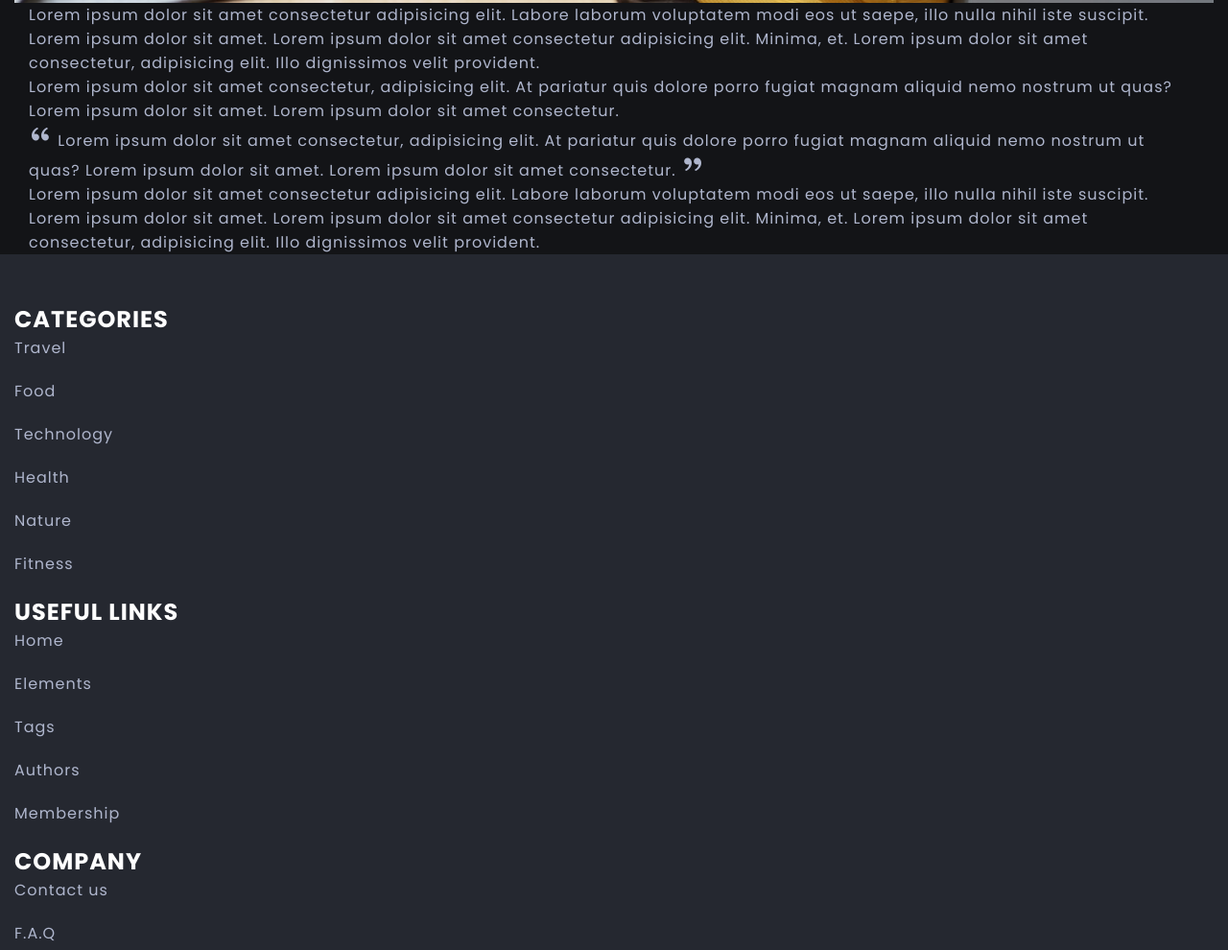
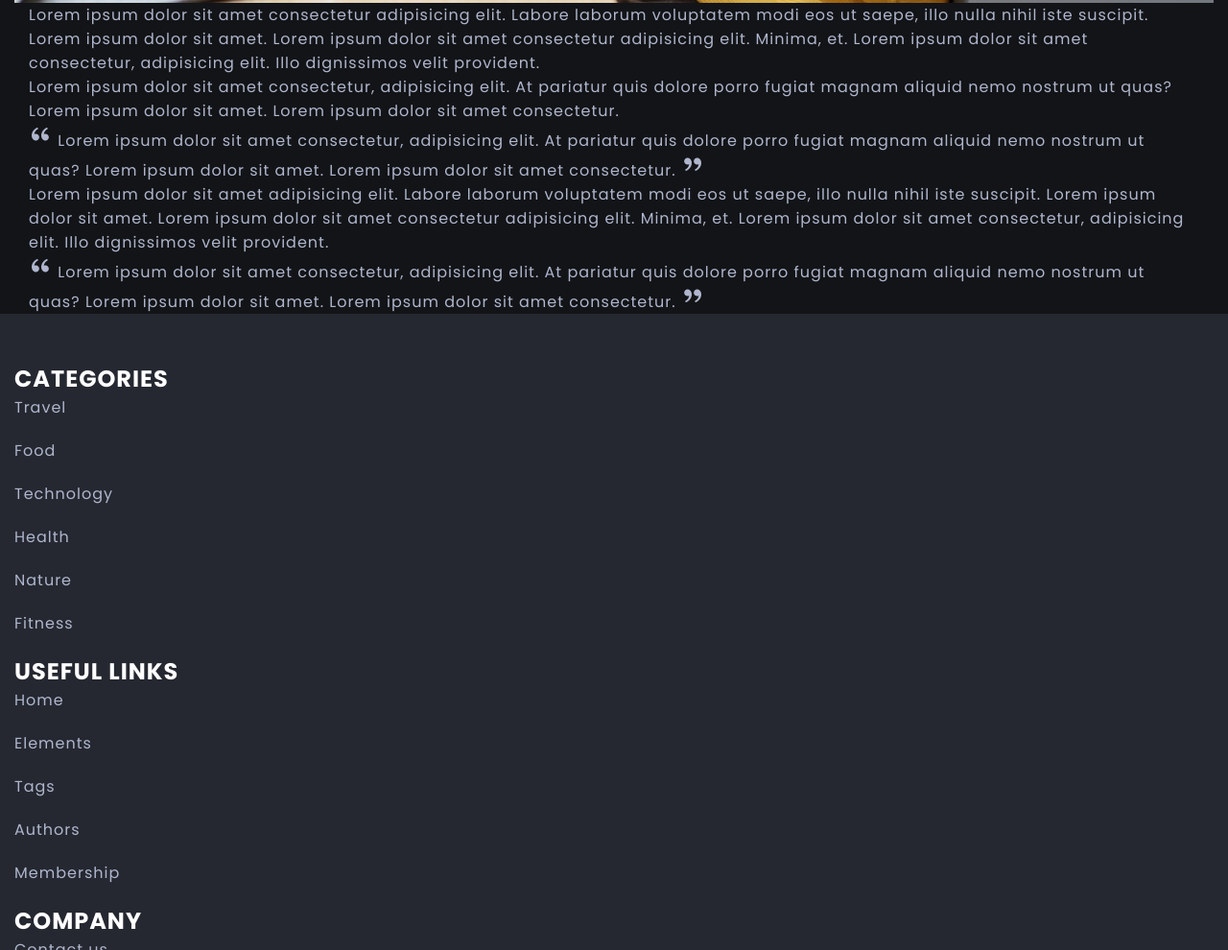
Before and after one commit to Zafargit1/Zafar-blog, a plain HTML site: page post.html in a window 1280 px wide. Shown: the part 962-1952 px from the top of the page at 96% size. Drawn offline with nearby package versions, Linux system fonts and the light colour scheme.

Commit message:
new comment

```diff
--- a/post.html
+++ b/post.html
@@ -122,7 +122,15 @@
                     </p>
                 </blockquote>
 
-                <p>Lorem ipsum dolor sit amet consectetur adipisicing elit. Labore laborum voluptatem modi eos ut saepe, illo nulla nihil iste suscipit. Lorem ipsum dolor sit amet. Lorem ipsum dolor sit amet consectetur adipisicing elit. Minima, et. Lorem ipsum dolor sit amet consectetur, adipisicing elit. Illo dignissimos velit provident.</p>
+                <p>Lorem ipsum dolor sit amet adipisicing elit. Labore laborum voluptatem modi eos ut saepe, illo nulla nihil iste suscipit. Lorem ipsum dolor sit amet. Lorem ipsum dolor sit amet consectetur adipisicing elit. Minima, et. Lorem ipsum dolor sit amet consectetur, adipisicing elit. Illo dignissimos velit provident.</p>
+
+                <blockquote class="quote">
+                    <p>
+                        <span><i class="ri-double-quotes-l"></i></span>
+                        Lorem ipsum dolor sit amet consectetur, adipisicing elit. At pariatur quis dolore porro fugiat magnam aliquid nemo nostrum ut quas? Lorem ipsum dolor sit amet. Lorem ipsum dolor sit amet consectetur.
+                        <span><i class="ri-double-quotes-r"></i></span>
+                    </p>
+                </blockquote>
             </div>
 
         </div>
```
